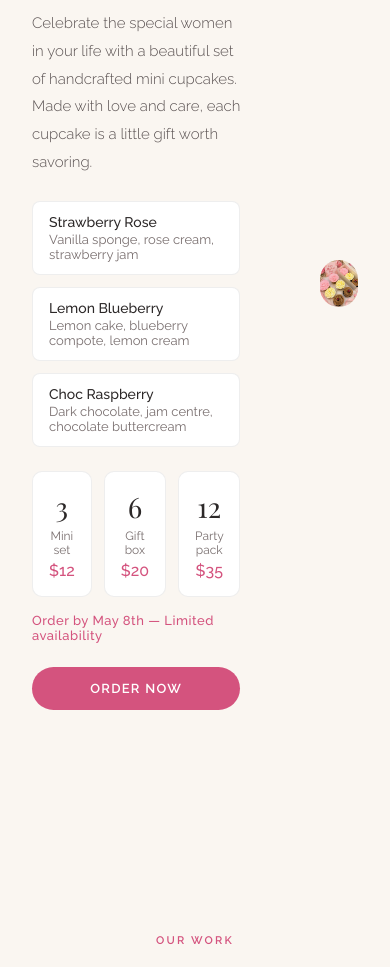
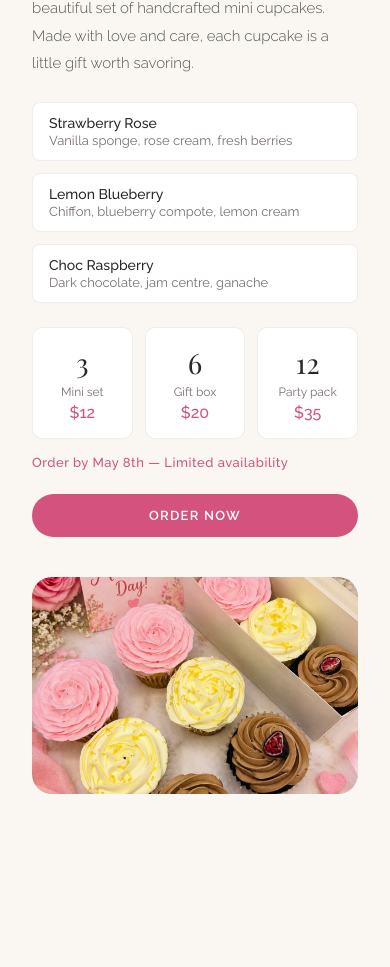
Before and after one commit to omargriffin14/cake-app, a React (Vite) app in the folder frontend/: page / in a window 390 px wide. Shown: the part 1099-2066 px from the top of the page. Built offline with nearby package versions, Linux system fonts and the light colour scheme; no server answers; a web font is replaced by a local one.

Commit message:
Implement responsive layout for Specials component
Added responsive design to handle mobile view for specials section, adjusting layout and styles based on screen size.

```diff
--- a/frontend/src/components/Specials.jsx
+++ b/frontend/src/components/Specials.jsx
@@ -1,10 +1,30 @@
+import { useState, useEffect } from 'react'
+
 export default function Specials({ onOrderClick }) {
+  const [isMobile, setIsMobile] = useState(window.innerWidth < 768)
+
+  useEffect(() => {
+    const handleResize = () => setIsMobile(window.innerWidth < 768)
+    window.addEventListener('resize', handleResize)
+    return () => window.removeEventListener('resize', handleResize)
+  }, [])
+
   return (
     <section id="specials" style={section}>
-      <div style={inner}>
+      <div style={{
+        maxWidth: '1100px',
+        margin: '0 auto',
+        display: 'grid',
+        gridTemplateColumns: isMobile ? '1fr' : '1fr 1fr',
+        gap: isMobile ? '2.5rem' : '5rem',
+        alignItems: 'center',
+      }}>
         <div style={textCol}>
           <span className="section-label">Limited Time</span>
-          <h2 style={heading}>Mother's Day Minis</h2>
+          <h2 style={{
+            ...heading,
+            fontSize: isMobile ? '32px' : 'clamp(32px, 4vw, 48px)',
+          }}>Mother's Day Minis</h2>
           <div style={divider} />
           <p style={sub}>
             Celebrate the special women in your life with a beautiful set of handcrafted mini cupcakes.
@@ -13,9 +33,9 @@ export default function Specials({ onOrderClick }) {
 
           <div style={flavorList}>
             {[
-              { name: 'Strawberry Rose', desc: 'Vanilla sponge, rose cream, strawberry jam' },
-              { name: 'Lemon Blueberry', desc: 'Lemon cake, blueberry compote, lemon cream' },
-              { name: 'Choc Raspberry', desc: 'Dark chocolate, jam centre, chocolate buttercream' },
+              { name: 'Strawberry Rose', desc: 'Vanilla sponge, rose cream, fresh berries' },
+              { name: 'Lemon Blueberry', desc: 'Chiffon, blueberry compote, lemon cream' },
+              { name: 'Choc Raspberry', desc: 'Dark chocolate, jam centre, ganache' },
             ].map(f => (
               <div key={f.name} style={flavorItem}>
                 <p style={{ fontWeight: '500', fontSize: '14px', color: '#2C2828', margin: 0 }}>{f.name}</p>
@@ -45,8 +65,18 @@ export default function Specials({ onOrderClick }) {
           </button>
         </div>
 
-        <div style={imgCol}>
-          <div style={imgFrame}>
+        <div style={{
+          display: 'flex',
+          justifyContent: 'center',
+          alignItems: 'center',
+          order: isMobile ? 0 : 0,
+        }}>
+          <div style={{
+            borderRadius: '20px',
+            overflow: 'hidden',
+            width: '100%',
+            aspectRatio: isMobile ? '3/2' : '4/5',
+          }}>
             <img
               src="/assets/MothersDay.jpg"
               alt="Mother's Day Mini Cupcakes"
@@ -64,22 +94,12 @@ const section = {
   background: '#FAF6F1',
 }
 
-const inner = {
-  maxWidth: '1100px',
-  margin: '0 auto',
-  display: 'grid',
-  gridTemplateColumns: '1fr 1fr',
-  gap: '5rem',
-  alignItems: 'center',
-}
-
 const textCol = {
   display: 'flex',
   flexDirection: 'column',
 }
 
 const heading = {
-  fontSize: 'clamp(32px, 4vw, 48px)',
   fontWeight: '400',
   color: '#2C2828',
   marginBottom: '1rem',
@@ -136,16 +156,3 @@ const deadline = {
   fontWeight: '500',
   letterSpacing: '0.04em',
 }
-
-const imgCol = {
-  display: 'flex',
-  justifyContent: 'center',
-  alignItems: 'center',
-}
-
-const imgFrame = {
-  borderRadius: '20px',
-  overflow: 'hidden',
-  width: '100%',
-  aspectRatio: '4/5',
-}
```
